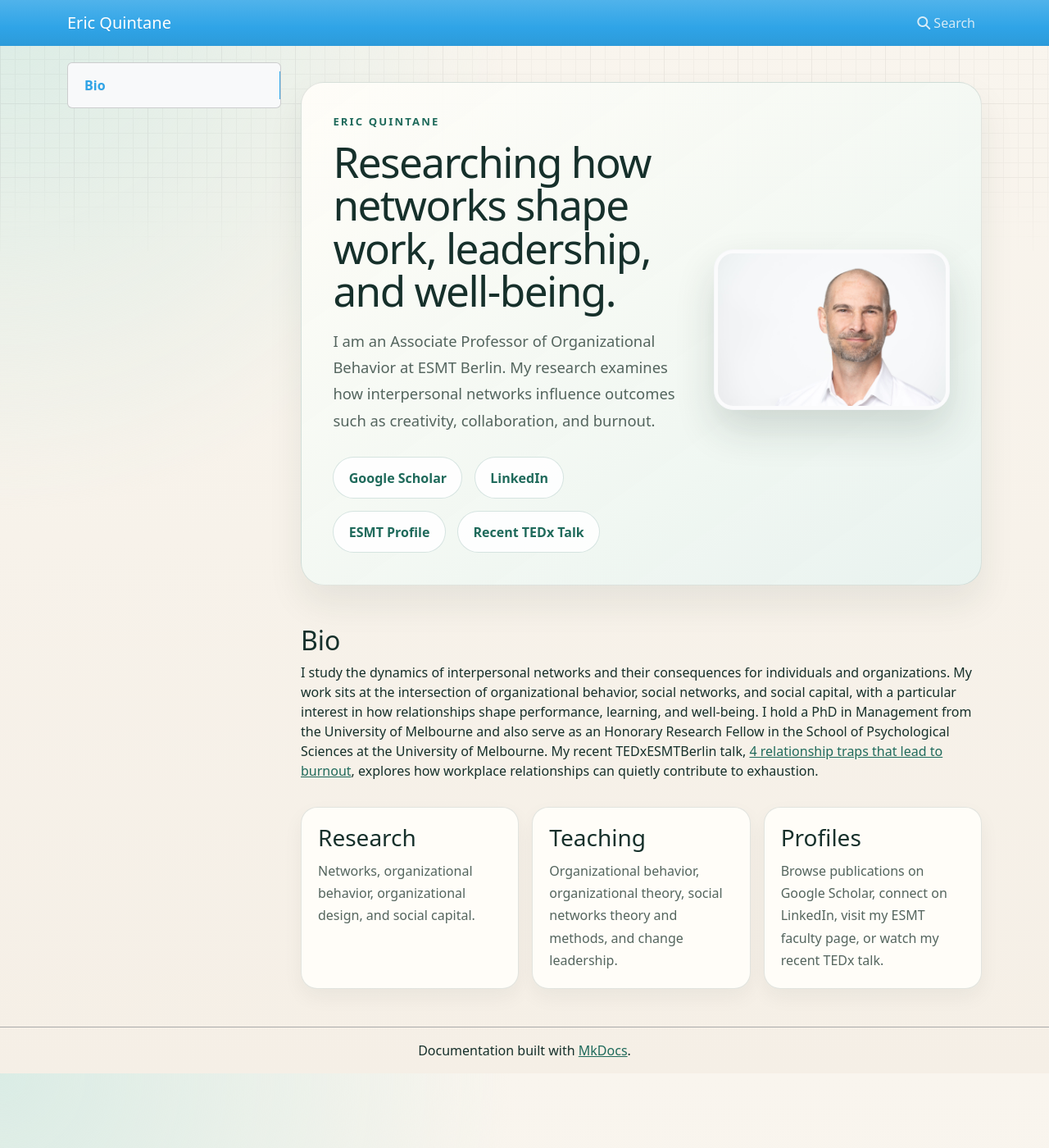
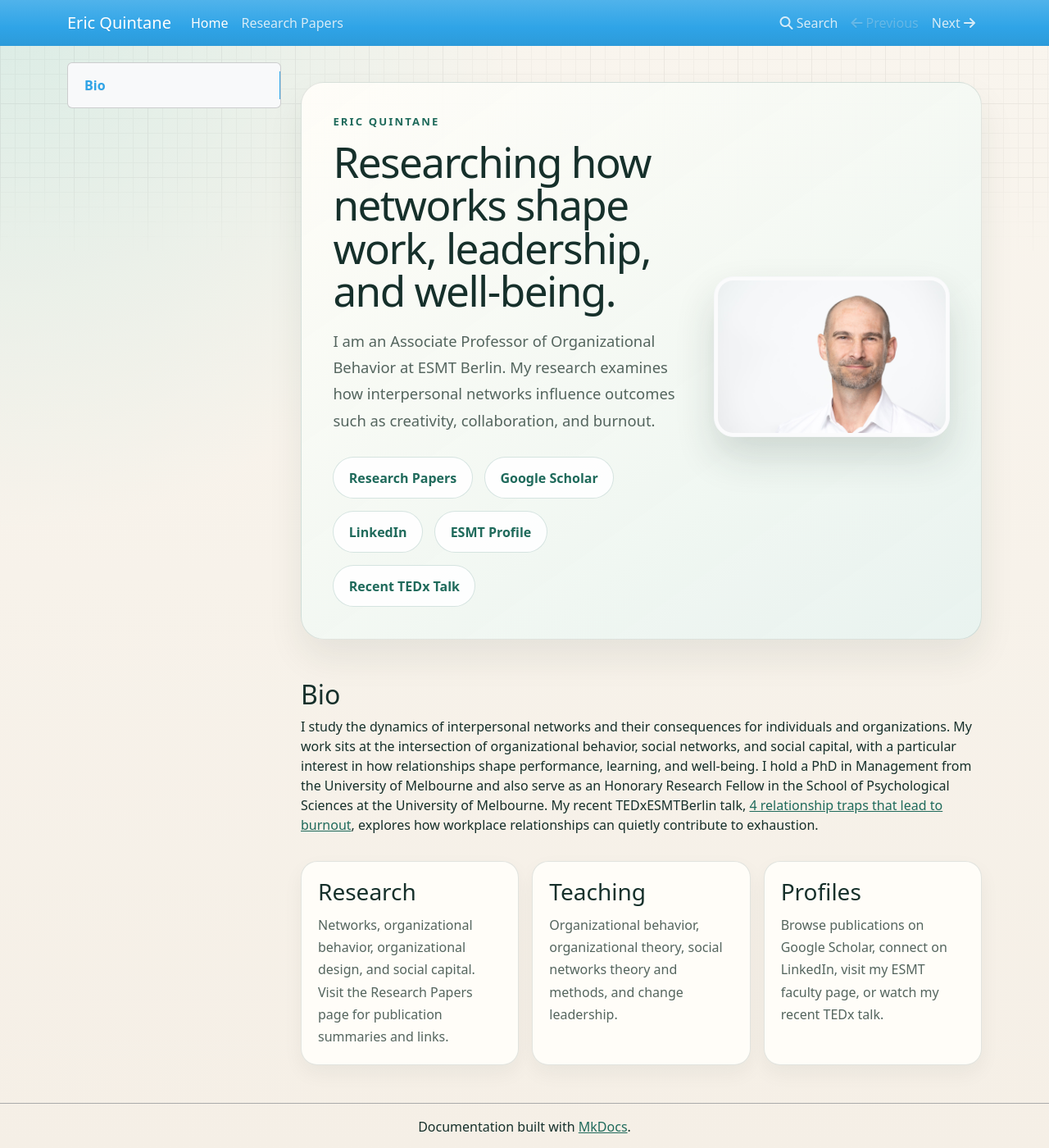
Before and after one commit to ericquintane/ericquintane.github.io, an MkDocs documentation site: the page built from docs/index.md, in a window 1280 px wide and 1400 px high. Shown: the whole window at 82% size. Built offline with MkDocs 1.6.1, drawn with Linux system fonts in a browser that asks for light colours; nearby versions of some CDN libraries.

Commit message:
Add research papers page

```diff
--- a/docs/index.md
+++ b/docs/index.md
@@ -8,6 +8,7 @@
       creativity, collaboration, and burnout.
     </p>
     <div class="profile-links">
+      <a class="profile-button" href="research/">Research Papers</a>
       <a class="profile-button" href="https://scholar.google.es/citations?user=6nmj8sAAAAJ" target="_blank" rel="noreferrer">Google Scholar</a>
       <a class="profile-button" href="https://de.linkedin.com/in/eric-quintane" target="_blank" rel="noreferrer">LinkedIn</a>
       <a class="profile-button" href="https://esmt.berlin/person/eric-quintane" target="_blank" rel="noreferrer">ESMT Profile</a>
@@ -34,7 +35,8 @@
     <h3>Research</h3>
     <p>
       Networks, organizational behavior, organizational design, and social
-      capital.
+      capital. Visit the Research Papers page for publication summaries and
+      links.
     </p>
   </section>
   <section class="info-card">
--- a/docs/stylesheets/extra.css
+++ b/docs/stylesheets/extra.css
@@ -123,6 +123,51 @@
   line-height: 1.7;
 }
 
+.research-note {
+  margin: 1.25rem 0 2rem;
+  padding: 1rem 1.15rem;
+  background: rgba(255, 253, 248, 0.92);
+  border: 1px solid var(--border);
+  border-radius: 18px;
+  box-shadow: 0 10px 24px rgba(22, 48, 43, 0.05);
+}
+
+.research-note p {
+  margin: 0;
+  color: var(--muted);
+  line-height: 1.75;
+}
+
+.md-typeset h2 {
+  margin-top: 2.4rem;
+}
+
+.md-typeset h3 {
+  margin-bottom: 0.45rem;
+}
+
+.md-typeset details {
+  margin: 0.9rem 0 1.4rem;
+  padding: 0.9rem 1rem;
+  background: rgba(255, 253, 248, 0.86);
+  border: 1px solid var(--border);
+  border-radius: 16px;
+}
+
+.md-typeset details summary {
+  cursor: pointer;
+  color: var(--accent);
+  font-weight: 700;
+}
+
+.md-typeset details[open] {
+  box-shadow: 0 8px 20px rgba(22, 48, 43, 0.05);
+}
+
+.md-typeset details > :last-child {
+  margin-bottom: 0;
+}
+
 @media (max-width: 900px) {
   .hero {
     grid-template-columns: 1fr;
--- a/mkdocs.yml
+++ b/mkdocs.yml
@@ -5,5 +5,6 @@
   name: mkdocs
 nav:
   - Home: index.md
+  - Research Papers: research.md
 extra_css:
   - stylesheets/extra.css
```
Also changed, not shown: docs/research.md (added, +448 -0 lines).
